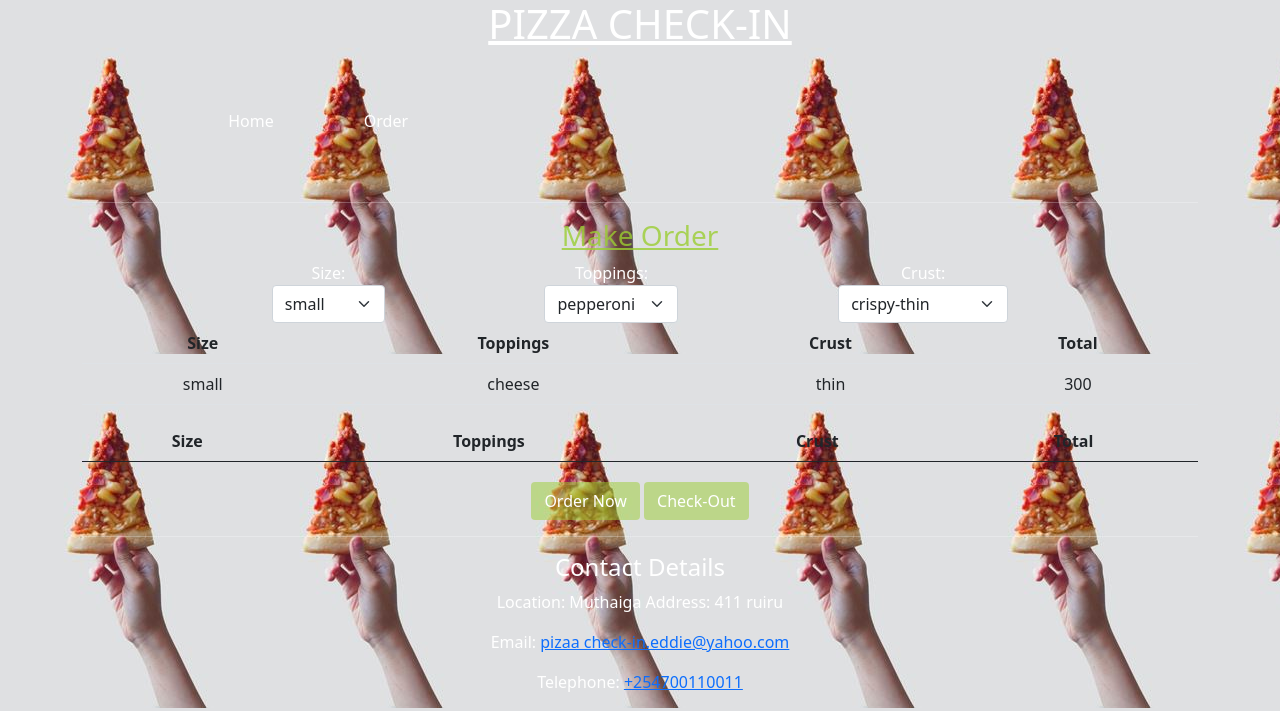
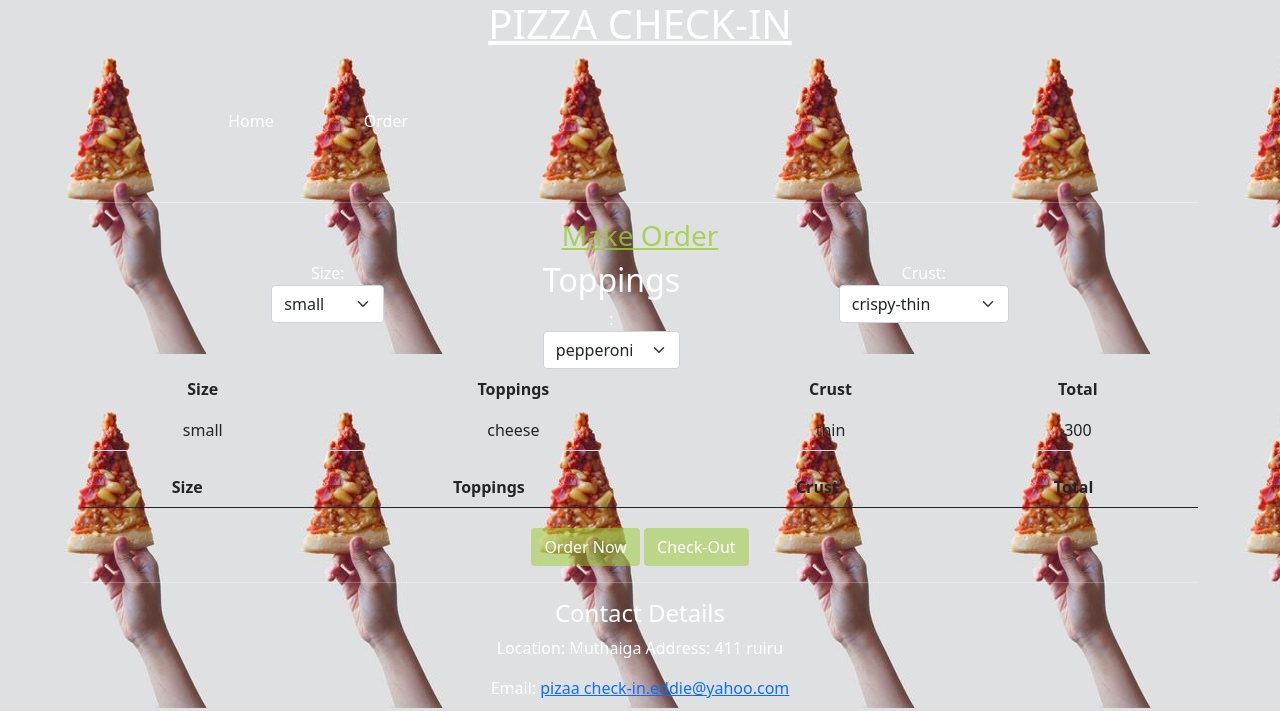
Before and after one commit to gatotoadrian/pizza-check, a plain HTML site: page index.html in a window 1280 px wide. Shown: the top 711 px of the page. Drawn offline with nearby package versions, Linux system fonts and the light colour scheme; a web font is replaced by a local one.

Commit message:
modified files

```diff
--- a/index.html
+++ b/index.html
@@ -37,14 +37,16 @@
             <form action="">
                 <div class="selection">
                     <div class="select1">
-                        Size:<select name="size" id="size" class="form-select ">
+                        Size:
+                            <select name="size" id="size" class="form-select ">
                             <option value="small">small</option>
                             <option value="medium">medium</option>
                             <option value="large">large</option>
                         </select>
                     </div>
                     <div class="select2">
-                        Toppings:<select name="topping" id="topping" class="form-select ">
+                            <h2>Toppings</h2>:
+                            <select name="topping" id="topping" class="form-select ">
                             <option value="pepperoni">pepperoni</option>
                             <option value="cheese">cheese</option>
                             <option value="mushroom">mushroom</option>
```
